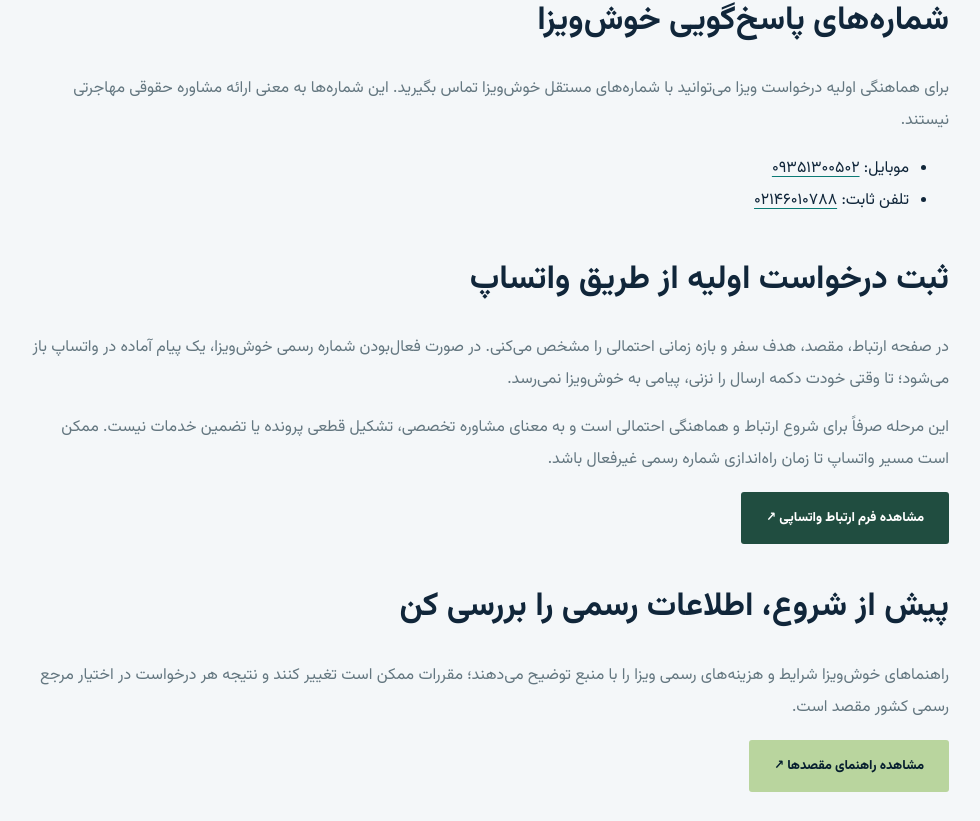
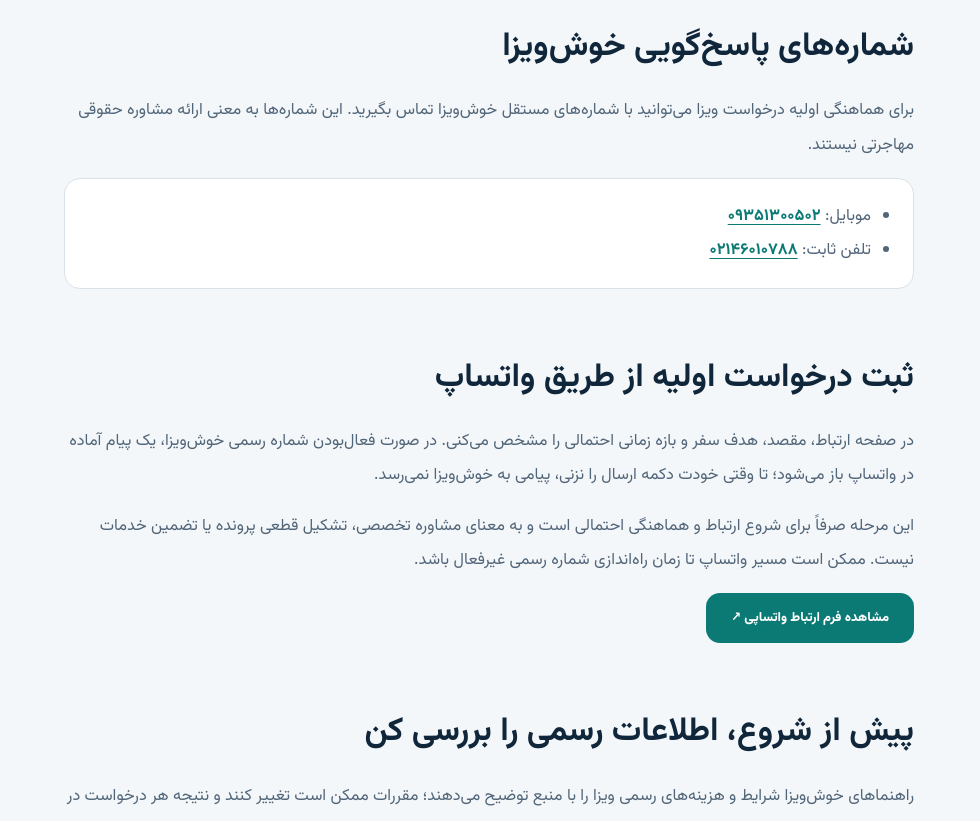
Before and after one commit to rahi62/khoshvisa, a Next.js app in the folder static-site/: page /contact in a window 1280 px wide. Shown: the part 579-1400 px from the top of the page, without its empty margins (151-1131 px from the left). Built offline with nearby package versions, Linux system fonts and the light colour scheme.

Commit message:
style: unify forms, contact and informational pages with editorial design

```diff
--- a/static-site/app/editorial-site.css
+++ b/static-site/app/editorial-site.css
@@ -168,3 +168,57 @@ body:has(.kvh-shared-header) .seo-pillar-disclaimer {
   body:has(.kvh-shared-header) .seo-guide-hero h1,
   body:has(.kvh-shared-header) .seo-pillar-hero h1 {font-size:clamp(1.75rem,7vw,2.25rem)}
 }
+
+/* Utility pages and contact: keep fields and help text legible across viewports */
+body:has(.kvh-shared-header) .refConsultStandalone,
+body:has(.kvh-shared-header) .kv-wa-layout,
+body:has(.kvh-shared-header) .cin-tools-page .sectionSpace {
+  max-width:1120px;
+}
+body:has(.kvh-shared-header) .kv-wa-explainer,
+body:has(.kvh-shared-header) .kv-guide-hub-group,
+body:has(.kvh-shared-header) .kv-guide-index-explain {
+  border-radius:18px;
+}
+body:has(.kvh-shared-header) .kv-wa-explainer {
+  background:var(--kv-editorial-white);
+  border:1px solid var(--kv-editorial-line);
+}
+body:has(.kvh-shared-header) .prose {
+  max-width:850px;
+  margin-inline:auto;
+  font-size:1.02rem;
+}
+body:has(.kvh-shared-header) .prose h2 {margin-top:2em;margin-bottom:.65em}
+body:has(.kvh-shared-header) .prose p,
+body:has(.kvh-shared-header) .prose li {color:var(--kv-editorial-muted);line-height:2.1}
+body:has(.kvh-shared-header) .prose strong {color:var(--kv-editorial-ink)}
+body:has(.kvh-shared-header) .prose .btn {
+  border-radius:14px;min-height:48px;
+}
+body:has(.kvh-shared-header) .prose .btnDark {
+  background:var(--kv-editorial-accent);color:white;
+}
+body:has(.kvh-shared-header) .prose .btnGold {
+  background:var(--kv-editorial-ink);color:white;
+}
+body:has(.kvh-shared-header) .kv-public-phones {
+  background:var(--kv-editorial-white);
+  border:1px solid var(--kv-editorial-line);
+  border-radius:16px;
+  padding:20px 42px 20px 20px;
+}
+body:has(.kvh-shared-header) .kv-public-phones a {
+  color:var(--kv-editorial-accent);
+  font-weight:700;
+}
+body:has(.kvh-shared-header) input,
+body:has(.kvh-shared-header) select,
+body:has(.kvh-shared-header) textarea {
+  accent-color:var(--kv-editorial-accent);
+}
+body:has(.kvh-shared-header) input:focus-visible,
+body:has(.kvh-shared-header) select:focus-visible,
+body:has(.kvh-shared-header) textarea:focus-visible {
+  outline:2px solid var(--kv-editorial-accent);outline-offset:2px;
+}
```
